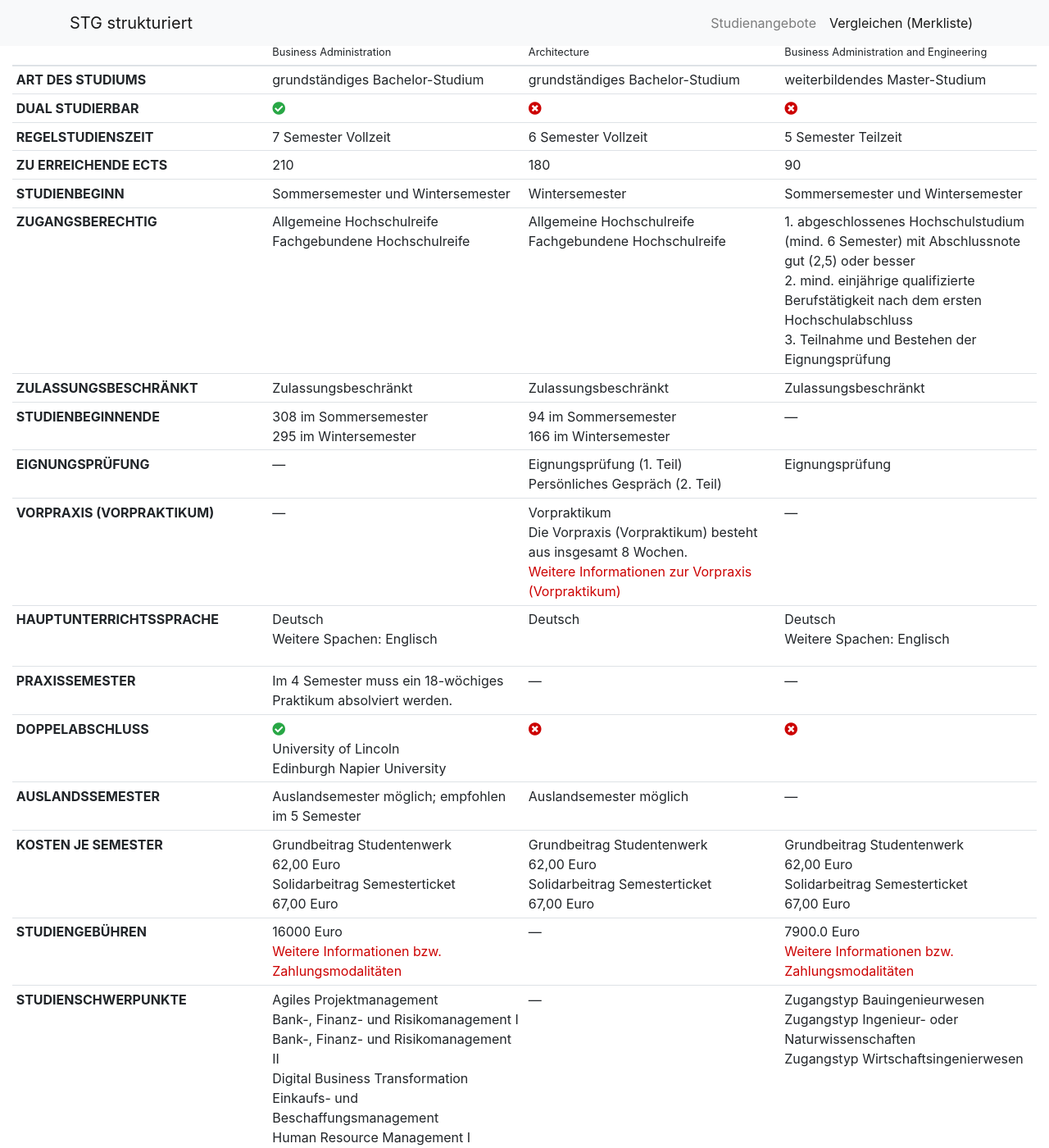
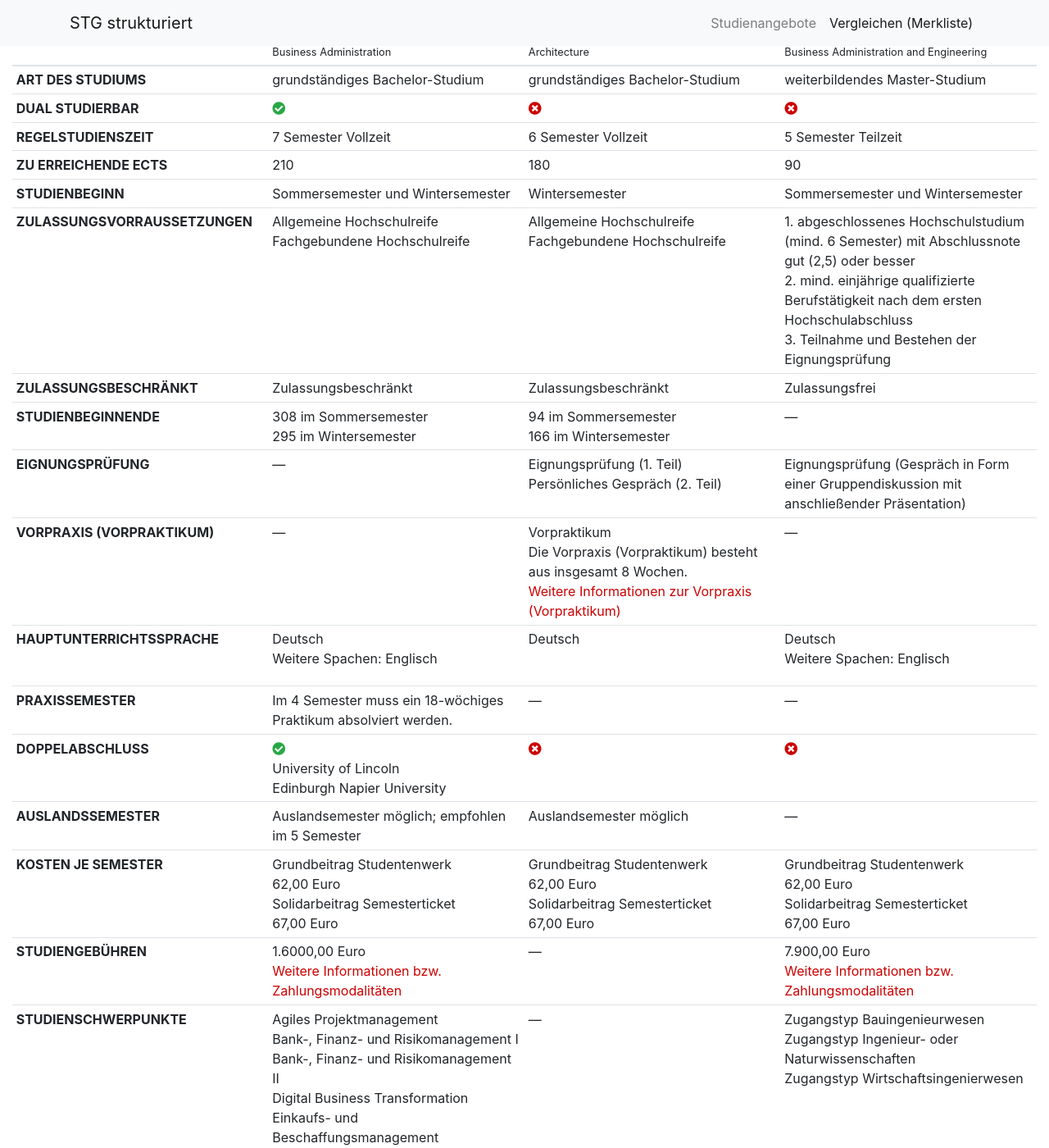
Before and after one commit to tgermer/stg, a Jekyll site: the page built from vergleichen.html, in a window 1280 px wide and 1400 px high, scrolled down 203 px. Shown: the whole window at 82% size. Built offline with Jekyll 4.4.1, drawn with Linux system fonts in a browser that asks for light colours.

Commit message:
Anpassungen aufgrund von Carinas Hinweisen.

```diff
--- a/_data/stg.yaml
+++ b/_data/stg.yaml
@@ -117,7 +117,7 @@
   studien_anfaenger:
     sose: 308
     wise: 295
-  kosten: 16000 # bei weiterbildenden Mastern konkreter Wert
+  kosten: "1.6000,00" # bei weiterbildenden Mastern konkreter Wert
   url_modulhandbuch: https://w3-mediapool.hm.edu/mediapool/media/fk10/fk10_lokal/04_studienangebot/02_bachelorstudiengnge/neuespo/Studienplan_neue_SPO_WiSe1920_1811.pdf
   url_spo: https://w3-mediapool.hm.edu/mediapool/media/dachmarke/dm_transfer/download_13/spo_6/spo_aktuell/01_bwb_aktuell_spo.pdf
   url_stg: https://www.bwl.hm.edu/s/b/ba_bwl.de.html
@@ -400,7 +400,7 @@
   studien_anfaenger:
     # sose: 308
     # wise: 295
-  kosten: 7900.00 # bei weiterbildenden Mastern konkreter Wert
+  kosten: "7.900,00" # bei weiterbildenden Mastern konkreter Wert
   url_modulhandbuch:
   url_studienplan: https://w3-mediapool.hm.edu/mediapool/media/fk09/fk09_lokal/03_studieninteressierte/01_studienangebot/02_masterstudiengaenge/mba___eng_/Studienplan_Master_of_Business_Administration_and_Engineering.pdf
   url_spo: https://w3-mediapool.hm.edu/mediapool/media/dachmarke/dm_transfer/download_13/spo_6/spo_aktuell/09_wwm_aktuell_spo.pdf
@@ -413,9 +413,9 @@
     # - Abgeschlossenes Bahelor-Studium in Wirtschaftsingenierwesen
     # - Abgeschlossenes Bahelor-Studium in Bauingenieurwesen
     # - Abgeschlossenes Bahelor-Studium in Ingenieur-/Naturwissenschaften
-  zulassungs_beschraenkt: true
+  zulassungs_beschraenkt: false
   eignungs_pruefung:
-    - Eignungsprüfung
+    - Eignungsprüfung (Gespräch in Form einer Gruppendiskussion mit anschließender Präsentation)
   vor_praxis:
   berufs_perpektiven:
     # - als Steuerberater/Wirtschaftsprüfer
--- a/_layouts/stg.html
+++ b/_layouts/stg.html
@@ -67,7 +67,7 @@
                 {% endif %}
                 {% if page.hzb != nil %}
                 <tr>
-                  <th scope="row" class="text-uppercase">Zugangs&shy;berechtigt</th>
+                  <th scope="row" class="text-uppercase">Zulassungs&shy;vorraussetzungen</th>
                   <td>
                     {% for item in page.hzb %}
                     <span class="d-block">{{ item }}{{ site.badge_cms }}</span>
@@ -163,7 +163,7 @@
                   <th scope="row" class="text-uppercase">Kosten je Semester</th>
                   <td>
                     <span class="d-block">Grundbeitrag Studentenwerk 62,00{{ site.badge_cms }}&nbsp;Euro</span>
-                    <span class="d-block">Solidarbeitrag Semesterticket 67,00{{ site.badge_cms }}&nbsp;Euro</span>
+                    <span class="d-block">Solidarbeitrag Semesterticket 67,40{{ site.badge_cms }}&nbsp;Euro</span>
                   </td>
                 </tr>
                 {% if page.kosten != nil %}
--- a/vergleichen.html
+++ b/vergleichen.html
@@ -66,7 +66,7 @@ title: Studiengänge vergleichen (Merkliste)
         {% endfor %}
       </tr>
       <tr>
-        <th scope="row" class="text-uppercase">Zugangsberechtig{{ site.badge_cms }}</th>
+        <th scope="row" class="text-uppercase">Zulassungs&shy;vorraussetzungen{{ site.badge_cms }}</th>
         {% for item in site.data.stg %}
         <td>
           {% for item in item.hzb %}
```
